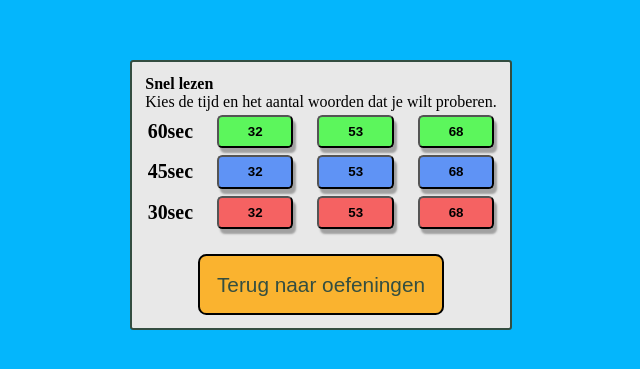
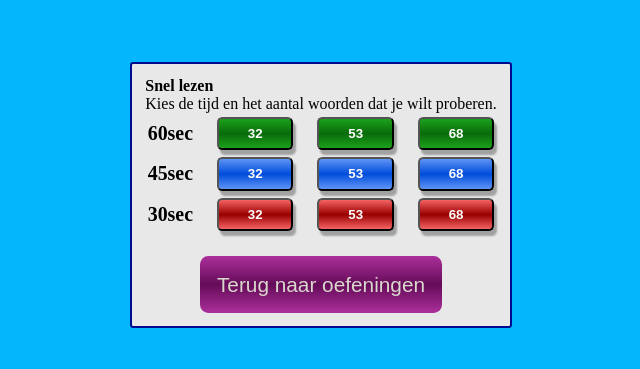
Before and after one commit to MartenServices/MartenServices.github.io, a plain HTML site: page pages/exercises/taal/words.html in a window 1280 px wide. Shown: the part 205-574 px from the top of the page, without its empty margins (319-959 px from the left). Drawn offline with Linux system fonts and the light colour scheme.

Commit message:
changed colors

```diff
--- a/pages/exercises/taal/style.css
+++ b/pages/exercises/taal/style.css
@@ -33,12 +33,12 @@ button {
     box-shadow: #a1a1a1 3px 5px 2px;
     font-weight: bold;
     cursor: pointer;
+    color: #ffffff;
 }
 
 button:hover {
-    border: #344E41 solid 2px;
     box-shadow: #525252 3px 5px 2px;
-    text-decoration: overline;
+    text-decoration: underline;
 }
 
 .btn-wrapper {
@@ -51,15 +51,15 @@ button:hover {
 }
 
 .easy {
-    background-color: hsla(120, 100%, 51%, 0.616);
+    background: linear-gradient(hsl(120, 71%, 37%),hsl(120, 83%, 23%),hsl(120, 71%, 37%));
 }
 
 .regular {
-    background-color: hsla(219, 100%, 50%, 0.589);
+    background:linear-gradient(hsla(219, 100%, 50%, 0.589),hsl(219, 100%, 43%) , hsla(219, 100%, 50%, 0.589));
 }
 
 .hard {
-    background-color: hsla(0, 100%, 50%, 0.575);
+    background: linear-gradient(hsla(0, 100%, 50%, 0.575), hsl(0, 100%, 30%) , hsla(0, 100%, 50%, 0.575));
 }
 
 .back-link {
@@ -69,10 +69,9 @@ button:hover {
     font-weight: 500;
     font-family: 'Katin', sans-serif;
     text-decoration: none;
-    color: var(--main-txt-color-dark);
-    border: #000 solid 2.5px;
+    color: var(--main-txt-color-light);
+    background: linear-gradient(hsl(308, 57%, 43%),hsl(308, 79%, 22%), hsl(308, 57%, 43%));
     border-radius: .4em;
-    background-color: hsla(39, 100%, 50%, 0.795);
 }
 
 .start-display,
@@ -83,7 +82,7 @@ button:hover {
     justify-content: center;
     align-items: center;
     max-width: 80%;
-    border: 2px solid var(--main-bg-color-dark);
+    border: 2px solid rgb(0, 10, 143);
     border-radius: .2em;
     padding: .8em;
     color: #000;
@@ -133,11 +132,6 @@ button:hover {
     background-color: hsl(39, 98%, 63%);
 }
 
-.link-wrapper a:hover {
-    scale: 1.2;
-    margin: .5em;
-}
-
 .none{
     display: none;
 }
```
